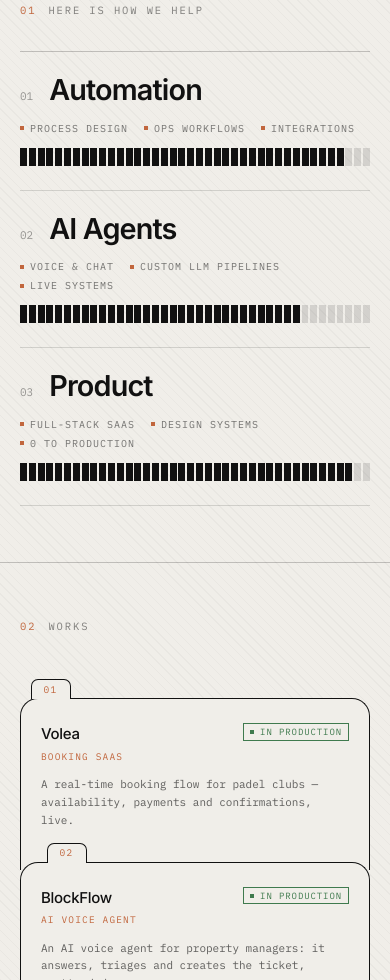
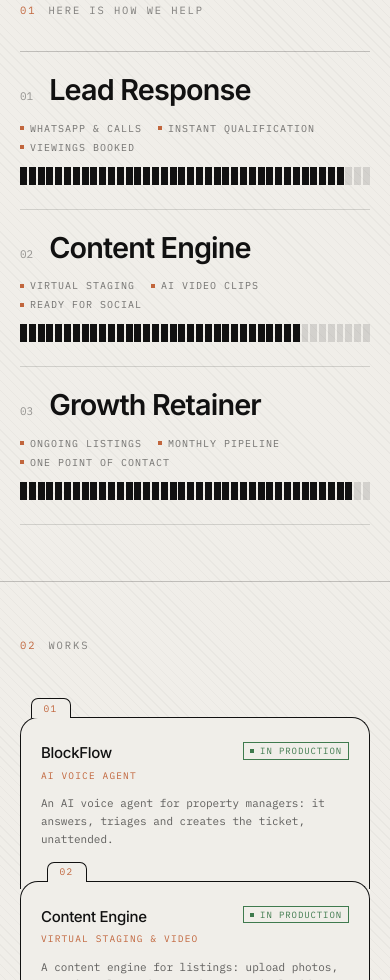
Before and after one commit to lopezsellesarnau-cmd/stackd, a Next.js app in the folder web/: page / in a window 390 px wide. Shown: the part 1020-2000 px from the top of the page. Built offline with nearby package versions, Linux system fonts and the light colour scheme.

Commit message:
Reposiciona stackd.codes hacia agencias inmobiliarias

```diff
--- a/web/components/copy.ts
+++ b/web/components/copy.ts
@@ -8,40 +8,35 @@ export const COPY = {
   en: {
     nav: { work: 'Work', services: 'Services', contact: 'Contact' },
     hero: {
-      body: 'We design and build AI software that ships to production — automations, agents and full products for businesses who are tired of slide decks.',
+      body: 'We build AI systems for real estate agencies — instant lead response, virtual staging and video for every listing, generated in minutes, not days.',
       studio: '[ Studio ]',
       location: '[ Barcelona ]',
     },
     services: {
       eyebrow: 'Here is how we help',
       items: [
-        { t: 'Automation', tags: ['Process design', 'Ops workflows', 'Integrations'] },
-        { t: 'AI Agents', tags: ['Voice & chat', 'Custom LLM pipelines', 'Live systems'] },
-        { t: 'Product', tags: ['Full-stack SaaS', 'Design systems', '0 to production'] },
+        { t: 'Lead Response', tags: ['WhatsApp & calls', 'Instant qualification', 'Viewings booked'] },
+        { t: 'Content Engine', tags: ['Virtual staging', 'AI video clips', 'Ready for social'] },
+        { t: 'Growth Retainer', tags: ['Ongoing listings', 'Monthly pipeline', 'One point of contact'] },
       ],
     },
     works: {
       marquee: 'Works',
       rows: [
         {
-          which: 'volea' as const,
+          which: 'blockflow' as const,
           index: '01',
-          caption: 'A real-time booking flow for padel clubs — availability, payments and confirmations, live.',
-        },
-        {
-          which: 'blockflow' as const,
-          index: '02',
           caption: 'An AI voice agent for property managers: it answers, triages and creates the ticket, unattended.',
         },
         {
-          which: 'recruiting' as const,
-          index: '03',
-          caption: 'A screening agent for recruiters: scores and triages inbound applicants before a human looks at them.',
+          which: 'staging' as const,
+          index: '02',
+          caption: 'A content engine for listings: upload photos, get virtual staging, a short vertical video clip and copy, same day.',
         },
         {
-          which: 'marketing' as const,
-          index: '04',
-          caption: 'A campaign agent for marketing agencies: drafts and queues ad copy across channels, client just approves.',
+          which: 'leadagent' as const,
+          index: '03',
+          caption: 'An agent that answers portal enquiries in seconds, qualifies budget and books the viewing.',
         },
       ],
     },
@@ -94,40 +89,35 @@ export const COPY = {
   es: {
     nav: { work: 'Trabajo', services: 'Servicios', contact: 'Contacto' },
     hero: {
-      body: 'Diseñamos y construimos software de IA que llega a producción — automatizaciones, agentes y productos completos para negocios cansados de presentaciones que no se usan.',
+      body: 'Construimos sistemas de IA para agencias inmobiliarias — respuesta instantánea a leads, staging virtual y vídeo para cada propiedad, generados en minutos, no en días.',
       studio: '[ Estudio ]',
       location: '[ Barcelona ]',
     },
     services: {
       eyebrow: 'Así ayudamos',
       items: [
-        { t: 'Automatización', tags: ['Diseño de procesos', 'Flujos operativos', 'Integraciones'] },
-        { t: 'Agentes IA', tags: ['Voz y chat', 'Pipelines LLM a medida', 'Sistemas en producción'] },
-        { t: 'Producto', tags: ['SaaS full-stack', 'Sistemas de diseño', 'De 0 a producción'] },
+        { t: 'Lead Response', tags: ['WhatsApp y llamadas', 'Cualificación instantánea', 'Visitas agendadas'] },
+        { t: 'Content Engine', tags: ['Staging virtual', 'Clips de vídeo IA', 'Listo para redes'] },
+        { t: 'Growth Retainer', tags: ['Propiedades continuas', 'Pipeline mensual', 'Un único contacto'] },
       ],
     },
     works: {
       marquee: 'Trabajo',
       rows: [
         {
-          which: 'volea' as const,
+          which: 'blockflow' as const,
           index: '01',
-          caption: 'Reservas en tiempo real para clubes de pádel — disponibilidad, pagos y confirmaciones, en vivo.',
-        },
-        {
-          which: 'blockflow' as const,
-          index: '02',
           caption: 'Un agente de voz IA para administradores de fincas: responde, triaje y crea el ticket, sin nadie detrás.',
         },
         {
-          which: 'recruiting' as const,
-          index: '03',
-          caption: 'Un agente de cribado para reclutadoras: puntúa y clasifica candidaturas entrantes antes de que las vea una persona.',
+          which: 'staging' as const,
+          index: '02',
+          caption: 'Un motor de contenido para inmuebles: sube fotos, obtén staging virtual, un clip de vídeo vertical y copy, el mismo día.',
         },
         {
-          which: 'marketing' as const,
-          index: '04',
-          caption: 'Un agente de campañas para agencias de marketing: redacta y encola copys por canal, el cliente solo aprueba.',
+          which: 'leadagent' as const,
+          index: '03',
+          caption: 'Un agente que responde en segundos a consultas del portal, cualifica presupuesto y agenda la visita.',
         },
       ],
     },
--- a/web/components/project-mockups.tsx
+++ b/web/components/project-mockups.tsx
@@ -18,58 +18,6 @@ function BrowserChrome({ url, children }: { url: string; children: React.ReactNo
         </div>
       </div>
       <div className="flex flex-1 items-center justify-center p-6">{children}</div>
-    </div>
-  )
-}
-
-/** Schematic padel court — regulation markings (service boxes + the mid net line), line art. */
-function PadelCourtIllustration() {
-  return (
-    <svg viewBox="0 0 220 120" className="h-auto w-full max-w-[300px]" aria-hidden>
-      <rect x="4" y="4" width="212" height="112" rx="3" fill="none" stroke="rgba(255,255,255,0.18)" strokeWidth="2" />
-      {/* net */}
-      <line x1="110" y1="4" x2="110" y2="116" stroke="rgba(255,255,255,0.28)" strokeWidth="2" strokeDasharray="3 3" />
-      {/* service lines */}
-      <line x1="40" y1="4" x2="40" y2="116" stroke="rgba(255,255,255,0.16)" strokeWidth="1.5" />
-      <line x1="180" y1="4" x2="180" y2="116" stroke="rgba(255,255,255,0.16)" strokeWidth="1.5" />
-      <line x1="40" y1="60" x2="180" y2="60" stroke="rgba(255,255,255,0.16)" strokeWidth="1.5" />
-      {/* highlighted service box (court 2, booked slot) */}
-      <rect x="110" y="4" width="70" height="56" fill="rgba(193,102,61,0.16)" stroke="rgba(193,102,61,0.5)" strokeWidth="1.5" />
-      {/* players */}
-      <circle cx="70" cy="30" r="4" fill="rgba(255,255,255,0.35)" />
-      <circle cx="70" cy="90" r="4" fill="rgba(255,255,255,0.35)" />
-      <circle cx="150" cy="30" r="4" fill="#C1663D" />
-      <circle cx="150" cy="90" r="4" fill="#C1663D" />
-    </svg>
-  )
-}
-
-function VoleaPreview() {
-  const slots = ['17:00', '17:30', '18:00']
-  return (
-    <div className="flex w-full max-w-[300px] flex-col items-center gap-4">
-      <PadelCourtIllustration />
-      <div className="w-full">
-        <p className="text-[12px] font-medium text-fg-muted">Court 2 · Padel Club Barcelona</p>
-        <div className="mt-2.5 grid grid-cols-3 gap-1.5">
-          {slots.map((s, i) => (
-            <div
-              key={s}
-              className={`rounded-md border py-1.5 text-center text-[10.5px] ${
-                i === 1
-                  ? 'border-accent/50 bg-accent-soft text-accent-hover'
-                  : 'border-[rgba(255,255,255,0.08)] text-fg-faint'
-              }`}
-            >
-              {s}
-            </div>
-          ))}
-        </div>
-        <div className="mt-2.5 flex items-center justify-between rounded-md bg-white/[0.04] px-3 py-2">
-          <span className="text-[11px] text-fg-dim">17:30 · Court 2</span>
-          <span className="text-[11px] font-medium text-risk-minimo">Book — £14</span>
-        </div>
-      </div>
     </div>
   )
 }
@@ -121,91 +69,74 @@ function BlockFlowPreview() {
 }
 
 /**
- * Candidate screening agent — recruiters/talent agencies. Funnel of stage
- * counts + a single spotlighted top match, instead of a flat list (that's
- * the marketing preview's shape) — different read at a glance: volume +
- * best result, not "here are 3 rows".
+ * Content engine — real estate listings. A 3-step pipeline (photo → virtual
+ * staging → video clip, last step still rendering) reads as "in progress",
+ * distinct shape from the finished-result card underneath.
  */
-function RecruitingPreview() {
-  const stages = [
-    { label: 'Applied', n: 47 },
-    { label: 'Screened', n: 18 },
-    { label: 'Interview', n: 5 },
+function StagingPreview() {
+  const steps = [
+    { label: 'Photo uploaded', done: true },
+    { label: 'Virtual staging', done: true },
+    { label: 'Video clip', done: false },
   ]
   return (
     <div className="w-full max-w-[300px]">
       <div className="flex items-center gap-2">
         <span className="h-1.5 w-1.5 rounded-full bg-risk-minimo pulse-dot" />
-        <p className="text-[12px] font-medium text-fg-muted">Screening agent</p>
+        <p className="text-[12px] font-medium text-fg-muted">Content engine</p>
       </div>
 
-      <div className="mt-3.5 flex items-center gap-1.5">
-        {stages.map((s, i) => (
-          <div key={s.label} className="flex flex-1 items-center gap-1.5">
-            <div className="min-w-0 flex-1 rounded-md bg-white/[0.04] px-2.5 py-2 text-center">
-              <p className="font-display text-[18px] leading-none text-fg-muted">{s.n}</p>
-              <p className="mt-1 truncate text-[9px] uppercase tracking-[0.06em] text-fg-faint">{s.label}</p>
-            </div>
-            {i < stages.length - 1 && <span className="shrink-0 text-fg-faint">→</span>}
+      <div className="mt-3.5 space-y-1.5">
+        {steps.map((s) => (
+          <div key={s.label} className="flex items-center justify-between rounded-md bg-white/[0.04] px-3 py-2">
+            <span className="text-[11px] text-fg-dim">{s.label}</span>
+            <span className={`text-[10.5px] ${s.done ? 'text-risk-minimo' : 'text-fg-faint'}`}>
+              {s.done ? '✓' : 'Rendering…'}
+            </span>
           </div>
         ))}
       </div>
 
       <div className="mt-2.5 rounded-md border border-accent/25 bg-accent-soft px-3 py-2.5">
-        <div className="flex items-center justify-between">
-          <p className="text-[11.5px] font-medium text-fg-muted">M. Fernández — Backend Eng.</p>
-          <span className="text-[11px] font-medium text-risk-minimo">92% match</span>
-        </div>
-        <p className="mt-0.5 text-[10px] text-fg-faint">Top candidate this week · flagged for interview</p>
+        <p className="text-[11.5px] font-medium text-fg-muted">Carrer de Mallorca 42, 3-1</p>
+        <p className="mt-0.5 text-[10px] text-fg-faint">Ready to post · vertical, 8s</p>
       </div>
     </div>
   )
 }
 
 /**
- * Campaign copy agent — marketing agencies. Compact per-channel status
- * grid instead of a list — reads as a dashboard tile, distinct shape from
- * the recruiting funnel above.
+ * Lead response agent — estate agencies. WhatsApp-thread shape: an inbound
+ * enquiry, a qualifying status, then a booked-viewing card — reads as a
+ * live conversation, distinct from the pipeline shape above.
  */
-function MarketingPreview() {
-  const channels = [
-    { name: 'Instagram', status: 'Scheduled', dot: 'bg-risk-minimo' },
-    { name: 'Google Ads', status: 'Approved', dot: 'bg-accent' },
-    { name: 'LinkedIn', status: 'Draft', dot: 'bg-fg-faint' },
-  ]
+function LeadAgentPreview() {
   return (
     <div className="w-full max-w-[300px]">
       <div className="flex items-center gap-2">
         <span className="h-1.5 w-1.5 rounded-full bg-risk-minimo pulse-dot" />
-        <p className="text-[12px] font-medium text-fg-muted">Content agent</p>
+        <p className="text-[12px] font-medium text-fg-muted">Lead agent — WhatsApp</p>
       </div>
 
-      <div className="mt-3.5 grid grid-cols-3 gap-1.5">
-        {channels.map((c) => (
-          <div key={c.name} className="rounded-md bg-white/[0.04] px-2 py-2.5 text-center">
-            <span className={`mx-auto block h-1.5 w-1.5 rounded-full ${c.dot}`} aria-hidden />
-            <p className="mt-1.5 truncate text-[10px] text-fg-dim">{c.name}</p>
-            <p className="mt-0.5 truncate text-[9px] text-fg-faint">{c.status}</p>
-          </div>
-        ))}
+      <div className="mt-3.5 rounded-md bg-white/[0.04] px-3 py-2.5">
+        <p className="text-[11px] text-fg-dim">&ldquo;Is Carrer de Mallorca 42 still available?&rdquo;</p>
       </div>
 
-      <div className="mt-2.5 rounded-md bg-white/[0.04] px-3 py-2.5">
-        <p className="text-[11px] text-fg-dim">&ldquo;Stop guessing your ad spend.&rdquo;</p>
-        <p className="mt-0.5 text-[10px] text-fg-faint">Instagram · draft #4, awaiting client approval</p>
+      <div className="mt-1.5 flex items-center justify-between rounded-md bg-white/[0.04] px-3 py-2">
+        <span className="text-[11px] text-fg-faint">Qualifying budget &amp; financing…</span>
+      </div>
+
+      <div className="mt-2.5 rounded-md border border-accent/25 bg-accent-soft px-3 py-2.5">
+        <div className="flex items-center justify-between">
+          <p className="text-[11.5px] font-medium text-fg-muted">Viewing booked</p>
+          <span className="text-[11px] font-medium text-risk-minimo">Thu · 17:30</span>
+        </div>
       </div>
     </div>
   )
 }
 
 export const TILES = {
-  volea: {
-    url: 'volea.app',
-    preview: <VoleaPreview />,
-    title: 'Volea',
-    tag: 'Booking SaaS',
-    d: 'Real-time availability and payments for padel clubs.',
-  },
   blockflow: {
     url: 'app.blockflow.co.uk',
     preview: <BlockFlowPreview />,
@@ -213,19 +144,19 @@ export const TILES = {
     tag: 'Property management',
     d: 'AI voice agent handling emergency calls, live.',
   },
-  recruiting: {
-    url: 'app.talent-screen.io',
-    preview: <RecruitingPreview />,
-    title: 'Screening Agent',
-    tag: 'Recruiting',
-    d: 'AI agent that scores and triages inbound applicants automatically.',
+  staging: {
+    url: 'app.stackd.codes/staging',
+    preview: <StagingPreview />,
+    title: 'Content Engine',
+    tag: 'Real estate listings',
+    d: 'Upload photos, get virtual staging and a video clip ready to post, same day.',
   },
-  marketing: {
-    url: 'app.campaign-agent.io',
-    preview: <MarketingPreview />,
-    title: 'Campaign Agent',
-    tag: 'Marketing agencies',
-    d: 'Drafts, tests and queues ad copy across channels — client reviews, agent executes.',
+  leadagent: {
+    url: 'app.stackd.codes/leads',
+    preview: <LeadAgentPreview />,
+    title: 'Lead Agent',
+    tag: 'Estate agencies',
+    d: 'Answers portal enquiries in seconds, qualifies budget and books the viewing.',
   },
 } as const
 
--- a/web/components/sections.tsx
+++ b/web/components/sections.tsx
@@ -253,10 +253,9 @@ export function Services() {
 // ── Works ──────────────────────────────────────────────────────────────────
 
 const WORK_META: Record<string, { nombre: string; tag: string; status: string }> = {
-  volea: { nombre: 'Volea', tag: 'Booking SaaS', status: 'live' },
   blockflow: { nombre: 'BlockFlow', tag: 'AI voice agent', status: 'live' },
-  recruiting: { nombre: 'Screening', tag: 'Screening agent', status: 'build' },
-  marketing: { nombre: 'Campaign', tag: 'Campaign agent', status: 'build' },
+  staging: { nombre: 'Content Engine', tag: 'Virtual staging & video', status: 'live' },
+  leadagent: { nombre: 'Lead Agent', tag: 'Instant lead response', status: 'build' },
 }
 
 function StatusChip({ status, en }: { status: string; en: boolean }) {
```
